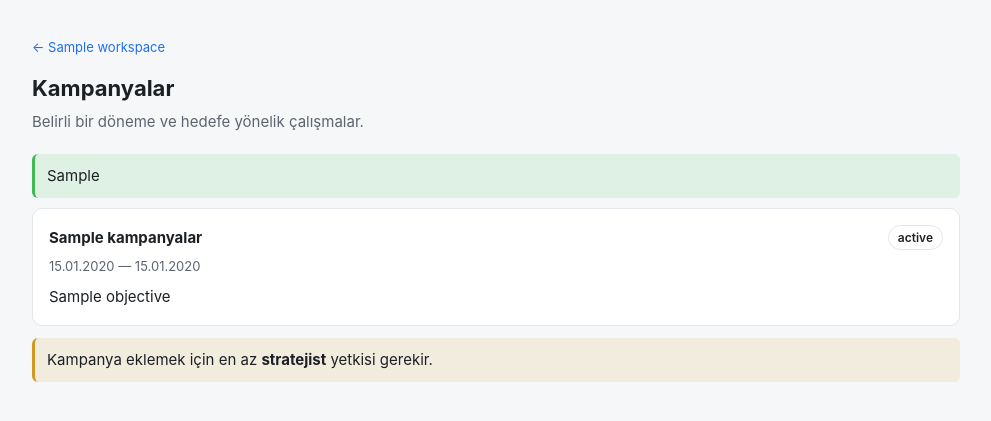
After one commit to BrandCoor/agency-cortex, a FastAPI app: template backend/app/panel/templates/campaigns.html in a window 1280 px wide. The commit adds this page. Shown: the top 421 px of the page, without its empty margins (144-1135 px from the left). Run offline with FastAPI, Linux system fonts and the light colour scheme; the template is opened without the code that fills it: most values are stand-ins (such as "Sample title", 1, 10 or a date in 2020); parts of the project's set-up code (start-up, migrations or seed data) failed here and were passed over.

Commit message:
Panel: kampanya yonetimi
Kampanya adi, hedef, baslangic ve bitis tarihi. Eklemek/silmek icin en az
stratejist yetkisi gerekiyor.

Kurallar (hepsi test edildi):
- Kampanya markaya bagli; marka girilmeden olusturulamiyor ve form
  gosterilmiyor.
- Bitis tarihi baslangictan once olamiyor. Sessizce kabul edilseydi
  sonradan uretilen rapor anlamsiz olurdu. Ayni gun baslayip biten
  kampanya gecerli.
- Tarayici disindan gelen bozuk tarih kampanyayi engellemiyor; tarih bos
  sayiliyor.
- IZOLASYON: baska musterinin kampanyasi, kimligi bilinse bile silinemiyor.
  Calisma alani kontrolu sorgunun ICINDE yapiliyor, sonradan degil.

Testler: 325 -> 338.

Co-Authored-By: Claude Opus 5 <noreply@anthropic.com>
Claude-Session: https://claude.ai/code/session_01ARbgWFKbap34vqzNCN7abp

```diff
--- a/backend/app/panel/routes.py
+++ b/backend/app/panel/routes.py
@@ -9,6 +9,7 @@ Uye degilse 404 doner (403 degil - 403, o musterinin varligini ele verirdi).
 
 from __future__ import annotations
 
+import datetime as dt
 import re
 import uuid
 from pathlib import Path
@@ -23,7 +24,7 @@ from sqlalchemy.exc import IntegrityError
 from app.api.deps import DbSession
 from app.cli.hesap import MIN_SIFRE_UZUNLUGU
 from app.core.security import create_token, hash_password, verify_password
-from app.models.brand import Brand, BrandGuideline
+from app.models.brand import Brand, BrandGuideline, Campaign
 from app.models.content import ContentScript
 from app.models.enums import ContentStatus, Platform, WorkspaceRole
 from app.models.identity import User, Workspace, WorkspaceMember
@@ -684,6 +685,164 @@ def member_remove(
     return _ekip_sayfasi(request, db, user, uyelik, workspace, ok="Kişi ekipten çıkarıldı.")
 
 
+# --- Kampanyalar -------------------------------------------------------------
+
+def _tarih_coz(metin: str) -> dt.date | None:
+    """Form tarihini cozer. Bos veya hatali ise None doner."""
+    metin = (metin or "").strip()
+    if not metin:
+        return None
+    try:
+        return dt.date.fromisoformat(metin)
+    except ValueError:
+        return None
+
+
+def _kampanya_sayfasi(request, db, user, uyelik, workspace, *, error=None, ok=None, kod=200):
+    marka = db.execute(
+        select(Brand).where(Brand.workspace_id == workspace.id)
+    ).scalars().first()
+
+    kampanyalar = []
+    if marka is not None:
+        kampanyalar = db.execute(
+            select(Campaign)
+            .where(Campaign.workspace_id == workspace.id)
+            .order_by(Campaign.starts_on.desc().nullslast(), Campaign.created_at.desc())
+        ).scalars().all()
+
+    return templates.TemplateResponse(
+        request, "campaigns.html",
+        {
+            "user": user,
+            "workspace": workspace,
+            "marka": marka,
+            "kampanyalar": kampanyalar,
+            "status_labels": STATUS_LABELS,
+            "duzenleyebilir": uyelik.role.covers(WorkspaceRole.STRATEGIST),
+            "error": error,
+            "ok": ok,
+        },
+        status_code=kod,
+    )
+
+
+@router.get("/musteri/{workspace_id}/kampanya", response_class=HTMLResponse)
+def campaigns_page(workspace_id: uuid.UUID, request: Request, db: DbSession):
+    user = current_user_from_cookie(request, db)
+    if user is None:
+        return _giris_yonlendir()
+    uyelik = _uyelik(db, user, workspace_id)
+    if uyelik is None:
+        return HTMLResponse("Bulunamadı.", status_code=404)
+    return _kampanya_sayfasi(request, db, user, uyelik, db.get(Workspace, workspace_id))
+
+
+@router.post("/musteri/{workspace_id}/kampanya")
+def campaign_create(
+    workspace_id: uuid.UUID,
+    request: Request,
+    db: DbSession,
+    ad: Annotated[str, Form()],
+    hedef: Annotated[str, Form()] = "",
+    baslangic: Annotated[str, Form()] = "",
+    bitis: Annotated[str, Form()] = "",
+):
+    user = current_user_from_cookie(request, db)
+    if user is None:
+        return _giris_yonlendir()
+    uyelik = _uyelik(db, user, workspace_id)
+    if uyelik is None:
+        return HTMLResponse("Bulunamadı.", status_code=404)
+
+    workspace = db.get(Workspace, workspace_id)
+    if not uyelik.role.covers(WorkspaceRole.STRATEGIST):
+        return _kampanya_sayfasi(
+            request, db, user, uyelik, workspace,
+            error="Bu işlem için en az stratejist yetkisi gerekir.",
+            kod=status.HTTP_403_FORBIDDEN,
+        )
+
+    marka = db.execute(
+        select(Brand).where(Brand.workspace_id == workspace_id)
+    ).scalars().first()
+    if marka is None:
+        return _kampanya_sayfasi(
+            request, db, user, uyelik, workspace,
+            error="Önce marka bilgilerini girmeniz gerekiyor.",
+            kod=status.HTTP_400_BAD_REQUEST,
+        )
+
+    ad = ad.strip()
+    if len(ad) < 2:
+        return _kampanya_sayfasi(
+            request, db, user, uyelik, workspace,
+            error="Kampanya adı en az 2 karakter olmalı.",
+            kod=status.HTTP_400_BAD_REQUEST,
+        )
+
+    basi = _tarih_coz(baslangic)
+    sonu = _tarih_coz(bitis)
+    # Bitis baslangictan once olamaz; sessizce kabul edilirse raporlama
+    # sonradan anlamsiz sonuc uretir.
+    if basi and sonu and sonu < basi:
+        return _kampanya_sayfasi(
+            request, db, user, uyelik, workspace,
+            error="Bitiş tarihi başlangıçtan önce olamaz.",
+            kod=status.HTTP_400_BAD_REQUEST,
+        )
+
+    db.add(Campaign(
+        workspace_id=workspace_id, brand_id=marka.id, name=ad,
+        objective=hedef.strip() or None, starts_on=basi, ends_on=sonu,
+    ))
+    db.commit()
+    return _kampanya_sayfasi(
+        request, db, user, uyelik, workspace, ok=f"'{ad}' kampanyası oluşturuldu."
+    )
+
+
+@router.post("/musteri/{workspace_id}/kampanya/sil")
+def campaign_delete(
+    workspace_id: uuid.UUID,
+    request: Request,
+    db: DbSession,
+    kampanya_id: Annotated[uuid.UUID, Form()],
+):
+    user = current_user_from_cookie(request, db)
+    if user is None:
+        return _giris_yonlendir()
+    uyelik = _uyelik(db, user, workspace_id)
+    if uyelik is None:
+        return HTMLResponse("Bulunamadı.", status_code=404)
+
+    workspace = db.get(Workspace, workspace_id)
+    if not uyelik.role.covers(WorkspaceRole.STRATEGIST):
+        return _kampanya_sayfasi(
+            request, db, user, uyelik, workspace,
+            error="Bu işlem için en az stratejist yetkisi gerekir.",
+            kod=status.HTTP_403_FORBIDDEN,
+        )
+
+    # Calisma alani kontrolu sorgunun ICINDE: baska musterinin kampanyasi
+    # kimligi bilinse bile silinemez.
+    kampanya = db.execute(
+        select(Campaign).where(
+            Campaign.id == kampanya_id,
+            Campaign.workspace_id == workspace_id,
+        )
+    ).scalar_one_or_none()
+    if kampanya is None:
+        return _kampanya_sayfasi(
+            request, db, user, uyelik, workspace,
+            error="Kampanya bulunamadı.", kod=status.HTTP_404_NOT_FOUND,
+        )
+
+    db.delete(kampanya)
+    db.commit()
+    return _kampanya_sayfasi(request, db, user, uyelik, workspace, ok="Kampanya silindi.")
+
+
 # --- Bagli hesaplar ----------------------------------------------------------
 #
 # DURUSTLUK KURALI: "Bagla" dugmesi YALNIZCA platform gercekten hazirsa
--- /dev/null
+++ b/backend/app/panel/templates/campaigns.html
@@ -0,0 +1,67 @@
+{% extends "base.html" %}
+{% block title %}Kampanyalar — {{ workspace.name }}{% endblock %}
+{% block content %}
+<p class="muted"><a href="/panel/musteri/{{ workspace.id }}">← {{ workspace.name }}</a></p>
+<h1>Kampanyalar</h1>
+<p class="sub">Belirli bir döneme ve hedefe yönelik çalışmalar.</p>
+
+{% if error %}<div class="err">{{ error }}</div>{% endif %}
+{% if ok %}<div class="ok">{{ ok }}</div>{% endif %}
+
+{% if not marka %}
+  <div class="warn">
+    Önce <a href="/panel/musteri/{{ workspace.id }}/marka">marka bilgilerini</a>
+    girmeniz gerekiyor. Kampanya bir markaya bağlıdır.
+  </div>
+{% else %}
+
+{% if not kampanyalar %}
+  <div class="card empty">Henüz kampanya yok.</div>
+{% endif %}
+
+{% for k in kampanyalar %}
+<div class="card">
+  <div class="row">
+    <strong style="flex:1">{{ k.name }}</strong>
+    <span class="badge b-{{ k.status.value }}">{{ status_labels[k.status.value] }}</span>
+  </div>
+  <div class="muted" style="margin-top:6px">
+    {% if k.starts_on %}{{ k.starts_on.strftime('%d.%m.%Y') }}{% else %}başlangıç yok{% endif %}
+    —
+    {% if k.ends_on %}{{ k.ends_on.strftime('%d.%m.%Y') }}{% else %}bitiş yok{% endif %}
+  </div>
+  {% if k.objective %}<div style="margin-top:8px">{{ k.objective }}</div>{% endif %}
+  {% if duzenleyebilir %}
+  <form method="post" action="/panel/musteri/{{ workspace.id }}/kampanya/sil" style="margin-top:10px">
+    <input type="hidden" name="kampanya_id" value="{{ k.id }}">
+    <button type="submit">Sil</button>
+  </form>
+  {% endif %}
+</div>
+{% endfor %}
+
+{% if duzenleyebilir %}
+<h2>Yeni kampanya</h2>
+<form method="post" action="/panel/musteri/{{ workspace.id }}/kampanya" class="card">
+  <label for="ad">Kampanya adı</label>
+  <input id="ad" name="ad" type="text" required maxlength="200"
+         placeholder="Örn: Ramazan 2026">
+
+  <label for="hedef">Hedef</label>
+  <textarea id="hedef" name="hedef" rows="3"
+            placeholder="Örn: İftar menüsü rezervasyonlarını artırmak"></textarea>
+
+  <label for="baslangic">Başlangıç tarihi</label>
+  <input id="baslangic" name="baslangic" type="date">
+
+  <label for="bitis">Bitiş tarihi</label>
+  <input id="bitis" name="bitis" type="date">
+
+  <div style="margin-top:16px"><button type="submit">Kampanya oluştur</button></div>
+</form>
+{% else %}
+<div class="warn">Kampanya eklemek için en az <strong>stratejist</strong> yetkisi gerekir.</div>
+{% endif %}
+
+{% endif %}
+{% endblock %}
--- a/backend/app/panel/templates/workspace.html
+++ b/backend/app/panel/templates/workspace.html
@@ -6,6 +6,7 @@
   Yetkiniz: {{ role_label }}
   &nbsp;·&nbsp; <a href="/panel/musteri/{{ workspace.id }}/marka">Marka bilgileri</a>
   &nbsp;·&nbsp; <a href="/panel/musteri/{{ workspace.id }}/ekip">Ekip</a>
+  &nbsp;·&nbsp; <a href="/panel/musteri/{{ workspace.id }}/kampanya">Kampanyalar</a>
   &nbsp;·&nbsp; <a href="/panel/musteri/{{ workspace.id }}/hesaplar">Bağlı hesaplar</a>
 </p>
 
```
Also changed, not shown: OPERATIONS.md (+13 -0 lines), backend/tests/test_panel_kampanya.py (added, +187 -0 lines), CHANGELOG.md.
